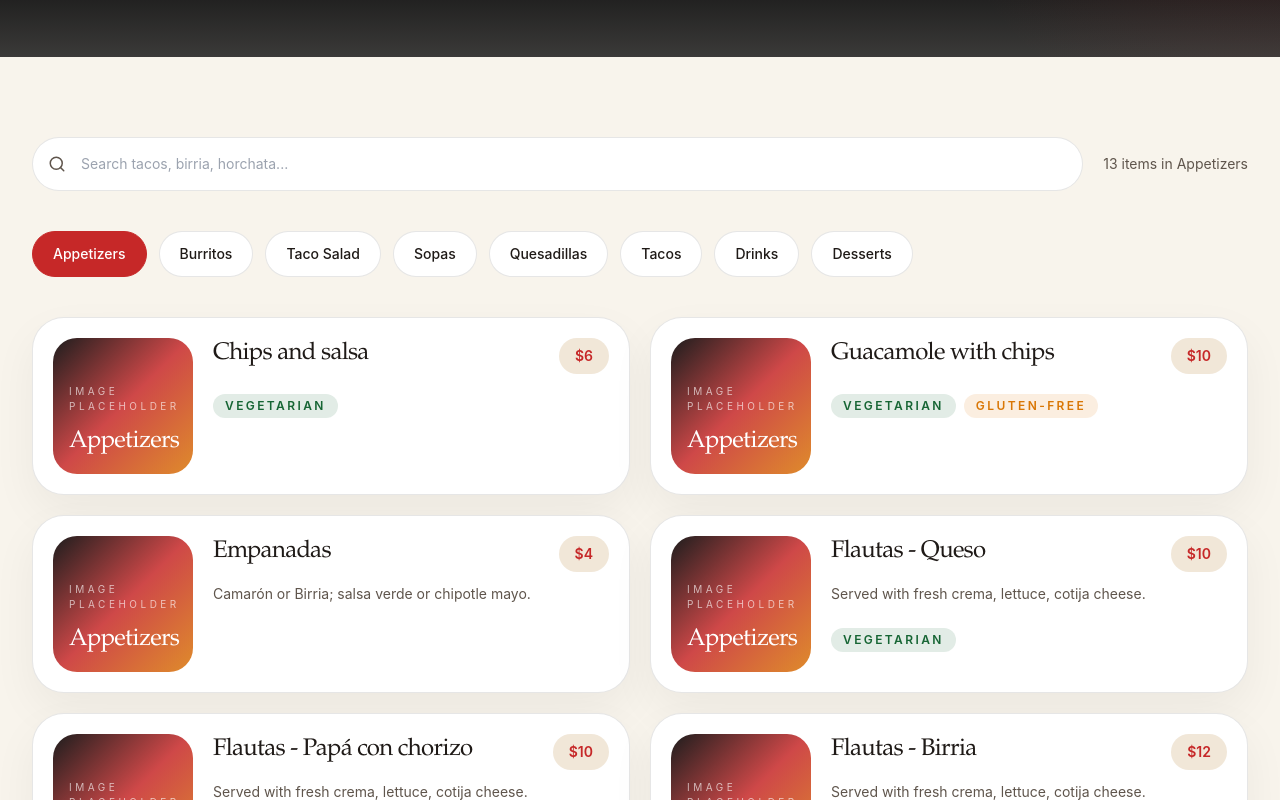
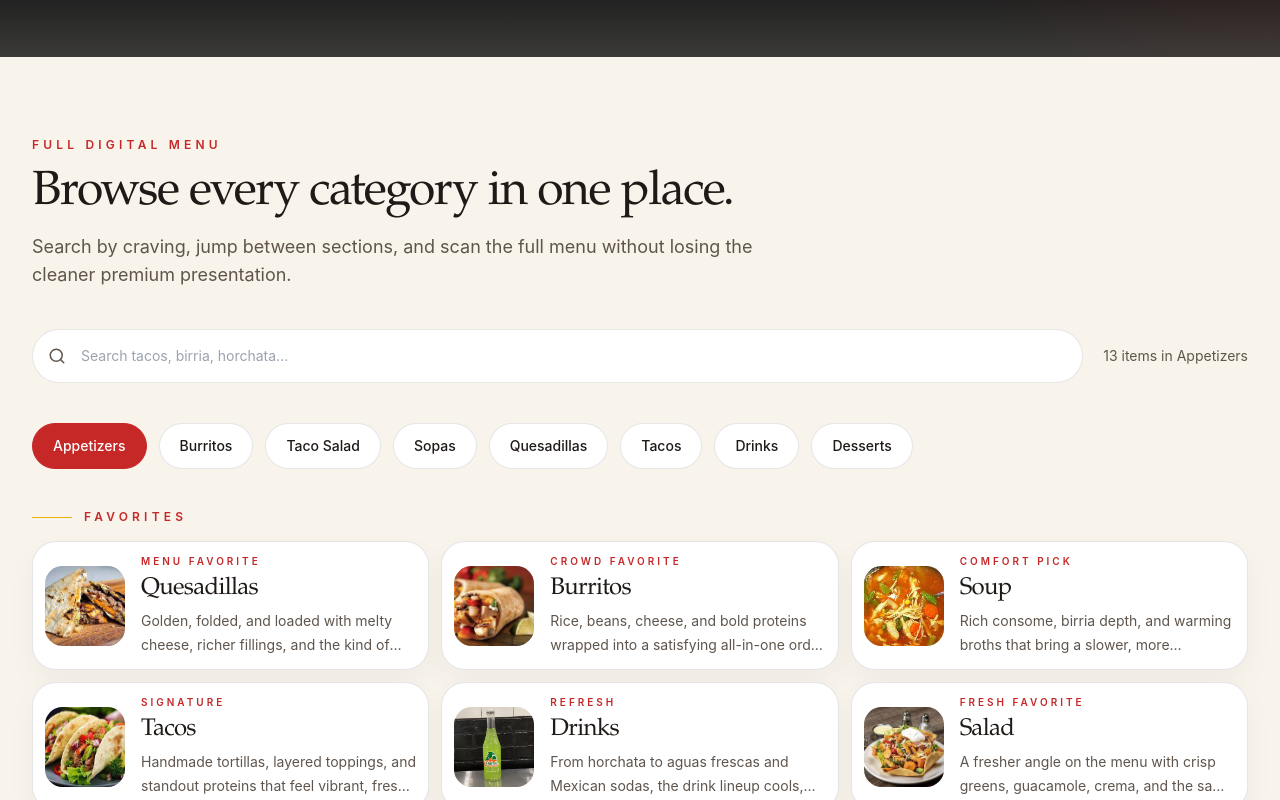
Before and after one commit to Volta-NYC/Taqueria-El-Buchonsi, a Next.js app: page /menu in a window 1280 px wide. Shown: the part 560-1360 px from the top of the page. Built offline with nearby package versions, Linux system fonts and the light colour scheme.

Commit message:
added favorites to menu

```diff
--- a/src/app/menu/page.tsx
+++ b/src/app/menu/page.tsx
@@ -20,6 +20,17 @@ export default function MenuPage() {
       />
       <section className="bg-[color:var(--color-cream)] py-16 sm:py-20">
         <PageShell>
+          <div id="menu-browser" className="mb-10 max-w-3xl">
+            <p className="text-xs font-semibold uppercase tracking-[0.35em] text-[color:var(--color-red)]">
+              Full Digital Menu
+            </p>
+            <h2 className="mt-4 font-serif-display text-4xl leading-tight text-[color:var(--color-ink)] sm:text-5xl">
+              Browse every category in one place.
+            </h2>
+            <p className="mt-4 text-base leading-8 text-[color:var(--color-muted)] sm:text-lg">
+              Search by craving, jump between sections, and scan the full menu without losing the cleaner premium presentation.
+            </p>
+          </div>
           <MenuBrowser />
         </PageShell>
       </section>
--- a/src/components/menu-browser.tsx
+++ b/src/components/menu-browser.tsx
@@ -1,9 +1,10 @@
 "use client"
 
 import { Search } from "lucide-react"
+import Image from "next/image"
 import { useMemo, useState } from "react"
 
-import { menuCategories, menuItems } from "@/data/site"
+import { menuCategories, menuFavorites, menuItems } from "@/data/site"
 import { cn } from "@/lib/utils"
 
 const dietaryColors: Record<string, string> = {
@@ -59,6 +60,51 @@ export function MenuBrowser() {
         ))}
       </div>
 
+      <div className="space-y-4">
+        <div className="flex items-center gap-3">
+          <span className="h-px w-10 bg-[color:var(--color-gold)]" />
+          <p className="text-xs font-semibold uppercase tracking-[0.35em] text-[color:var(--color-red)]">
+            Favorites
+          </p>
+        </div>
+        <div className="grid gap-3 sm:grid-cols-2 xl:grid-cols-3">
+          {menuFavorites.map((favorite) => (
+            <button
+              key={favorite.title}
+              type="button"
+              onClick={() => setActiveCategory(favorite.targetCategory)}
+              className={cn(
+                "group flex items-center gap-4 rounded-[1.5rem] border bg-white p-3 text-left shadow-[0_12px_30px_rgba(17,17,17,0.04)] transition duration-300 hover:-translate-y-0.5 hover:border-[rgba(198,40,40,0.24)]",
+                activeCategory === favorite.targetCategory
+                  ? "border-[color:var(--color-red)] ring-1 ring-[color:var(--color-red)]/20"
+                  : "border-[color:var(--color-sand-line)]"
+              )}
+            >
+              <div className="relative h-20 w-20 shrink-0 overflow-hidden rounded-[1.1rem]">
+                <Image
+                  src={favorite.image}
+                  alt={favorite.title}
+                  fill
+                  className="object-cover transition duration-500 group-hover:scale-105"
+                  sizes="80px"
+                />
+              </div>
+              <div className="min-w-0">
+                <p className="text-[10px] font-semibold uppercase tracking-[0.3em] text-[color:var(--color-red)]">
+                  {favorite.categoryLabel}
+                </p>
+                <h3 className="mt-2 font-serif-display text-2xl leading-none text-[color:var(--color-ink)]">
+                  {favorite.title}
+                </h3>
+                <p className="mt-2 line-clamp-2 text-sm leading-6 text-[color:var(--color-muted)]">
+                  {favorite.description}
+                </p>
+              </div>
+            </button>
+          ))}
+        </div>
+      </div>
+
       <div className="grid gap-5 lg:grid-cols-2">
         {filteredItems.map((item) => (
           <article
--- a/src/data/site.ts
+++ b/src/data/site.ts
@@ -16,6 +16,14 @@ export type MenuItem = {
   price: string
   category: MenuCategory
   tags?: string[]
+}
+
+export type MenuFavorite = {
+  title: string
+  image: string
+  description: string
+  categoryLabel: string
+  targetCategory: MenuCategory
 }
 
 export const site = {
@@ -80,6 +88,57 @@ export const featuredDishes = [
       "A smooth, cooling rice drink that balances the heat and richness of the menu beautifully.",
     price: "$6",
     image: "/drink.jpg",
+  },
+]
+
+export const menuFavorites: MenuFavorite[] = [
+  {
+    title: "Quesadillas",
+    image: "/quesadillas.jpg",
+    description:
+      "Golden, folded, and loaded with melty cheese, richer fillings, and the kind of comfort that anchors the whole menu.",
+    categoryLabel: "Menu Favorite",
+    targetCategory: "Quesadillas",
+  },
+  {
+    title: "Burritos",
+    image: "/burritos.jpg",
+    description:
+      "Rice, beans, cheese, and bold proteins wrapped into a satisfying all-in-one order built for serious cravings.",
+    categoryLabel: "Crowd Favorite",
+    targetCategory: "Burritos",
+  },
+  {
+    title: "Soup",
+    image: "/soup.jpg",
+    description:
+      "Rich consome, birria depth, and warming broths that bring a slower, more comforting side to the menu.",
+    categoryLabel: "Comfort Pick",
+    targetCategory: "Sopas",
+  },
+  {
+    title: "Tacos",
+    image: "/tacos.jpg",
+    description:
+      "Handmade tortillas, layered toppings, and standout proteins that feel vibrant, fresh, and unmistakably Buchon.",
+    categoryLabel: "Signature",
+    targetCategory: "Tacos",
+  },
+  {
+    title: "Drinks",
+    image: "/drink.jpg",
+    description:
+      "From horchata to aguas frescas and Mexican sodas, the drink lineup cools, brightens, and rounds out every meal.",
+    categoryLabel: "Refresh",
+    targetCategory: "Drinks",
+  },
+  {
+    title: "Salad",
+    image: "/salad.jpg",
+    description:
+      "A fresher angle on the menu with crisp greens, guacamole, crema, and the same bold flavor profile throughout.",
+    categoryLabel: "Fresh Favorite",
+    targetCategory: "Taco Salad",
   },
 ]
 
```
